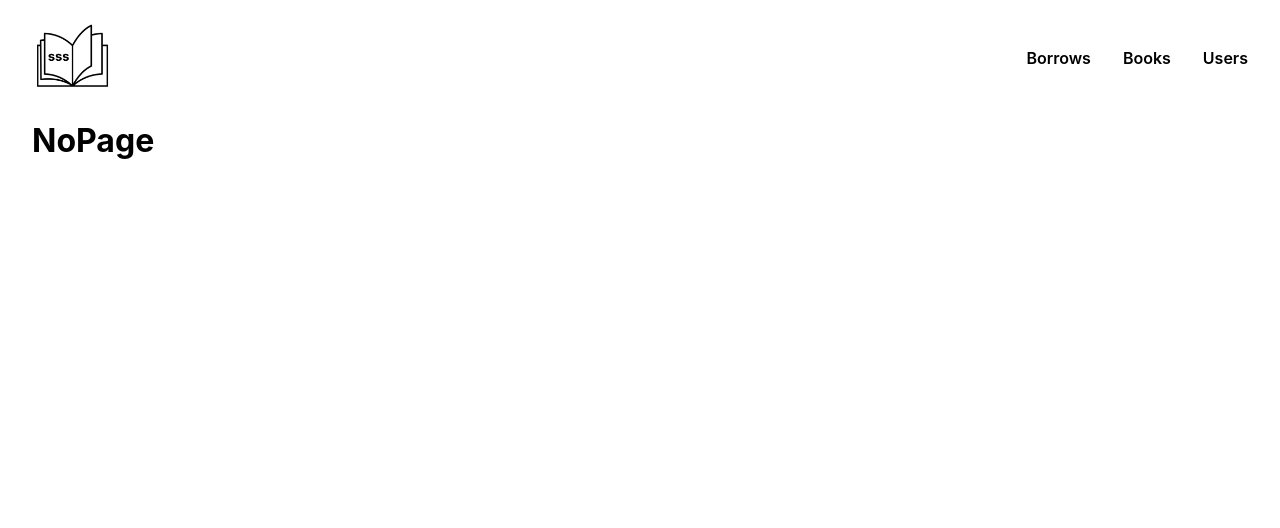
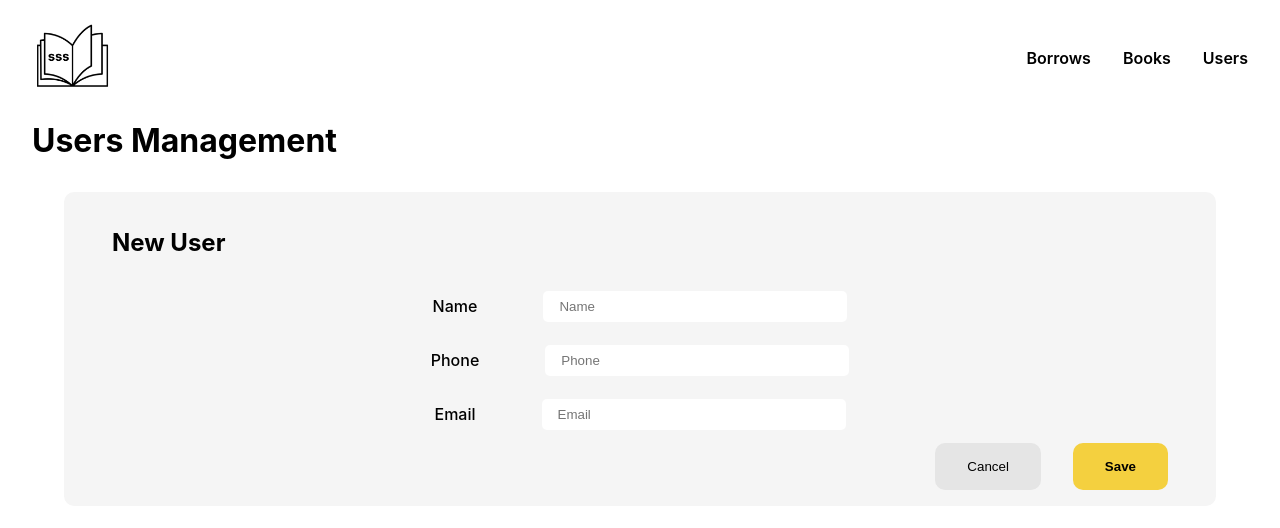
Before and after one commit to dngocthien/LibMS_fe, a React (Create React App) app: page /users/new in a window 1280 px wide. Shown: the top 528 px of the page. Built offline with nearby package versions, Linux system fonts and the light colour scheme.

Commit message:
user management page

```diff
--- a/src/App.js
+++ b/src/App.js
@@ -4,6 +4,7 @@ import { BrowserRouter, Routes, Route } from "react-router-dom";
 import Layout from "./components/Layout/Layout";
 import BorrowManagement from "./components/BorrowsManagement/BorrowsManagement"
 import UserManagement from "./components/UsersManagement/UsersManagement"
+import UserAdding from "./components/UsersManagement/UserAdding"
 import BookManagement from "./components/BooksManagement/BooksManagement"
 import NoPage from "./components/NoPage/NoPage"
 
@@ -15,6 +16,7 @@ const App = () => {
           <Route index element={<BorrowManagement />} />
           <Route path="books" element={<BookManagement />} />
           <Route path="users" element={<UserManagement />} />
+          <Route path="users/new" element={<UserAdding />} />
           <Route path="*" element={<NoPage />} />
         </Route>
       </Routes>
--- a/src/components/Layout/Layout.css
+++ b/src/components/Layout/Layout.css
@@ -8,13 +8,23 @@
     border: 1px solid var(--grey);
     border-radius: 15px;
     padding: .8rem;
-    margin: 0 3rem;
+    margin-left: 3rem;
     height: 1rem;
     width: 100%;
 }
 .btn-yellow{
     font-weight: 700;
     background-color: var(--yellow);
+    border: none;
+    border-radius: 10px;
+    padding: 1rem 2rem;
+    margin-left: 2rem;
+    white-space: nowrap;
+    cursor: pointer;
+}
+.btn-light{
+    font-weight: 500;
+    background-color: var(--light1);
     border: none;
     border-radius: 10px;
     padding: 1rem 2rem;
@@ -62,3 +72,7 @@ h1{
     font-weight: 700;
     white-space: nowrap;
 }
+h2{
+    font-size: 24px;
+    font-weight: 700;
+}
--- a/src/components/UsersManagement/AddUser.js
+++ /dev/null
@@ -1,57 +0,0 @@
-import React from 'react'
-import { useState } from 'react';
-
-const AddUser = () => {
-    const [name, setName] = useState("");
-    const [phone, setPhone] = useState(null);
-    const [email, setEmail] = useState("");
-    const [issuedDate, setIssuedDate] = useState(null);
-    const [expiredDate, setExpiredDate] = useState(null);
-
-    return (
-        <div className="users-add">
-            <h3>Add User</h3>
-            <div className="users-add-container">
-                <div className="admin-products-add-body-info">
-                    <p>
-                        <input
-                            id="add_name"
-                            placeholder="Name"
-                            onChange={(e) => setName(e.target.value)}
-                        ></input>
-                    </p>
-                    <p>
-                        <input
-                            id="add_brand"
-                            placeholder="Phone"
-                            onChange={(e) => setPhone(e.target.value)}
-                        ></input>
-                    </p>
-                    <p>
-                        <input
-                            id="add_price"
-                            placeholder="Email"
-                            onChange={(e) => setEmail(e.target.value)}
-                        ></input>
-                    </p>
-
-                </div>
-            </div>
-
-            <div className="users-add-footer">
-                <button>Cancel</button>
-
-                <button
-                    onClick={(event) => {
-                        event.preventDefault();
-                        // saveProduct();
-                    }}
-                >
-                    Save
-                </button>
-            </div>
-        </div>
-    )
-}
-
-export default AddUser
--- /dev/null
+++ b/src/components/UsersManagement/UserAdding.js
@@ -0,0 +1,65 @@
+import React from 'react'
+import { useState } from 'react';
+
+const AddUser = () => {
+    const [name, setName] = useState("");
+    const [phone, setPhone] = useState(null);
+    const [email, setEmail] = useState("");
+    const [issuedDate, setIssuedDate] = useState(null);
+    const [expiredDate, setExpiredDate] = useState(null);
+
+    return (
+        <div className='users'>
+            <h1>Users Management</h1>
+
+            <div className="users-add">
+                <h2>New User</h2>
+
+                <div>
+                    <table>
+                        <tr>
+                            <td><p>Name</p></td>
+                            <td><input
+                                id="add_name"
+                                placeholder="Name"
+                                onChange={(e) => setName(e.target.value)}
+                            ></input></td>
+                        </tr>
+                        <tr>
+                            <td><p>Phone</p></td>
+                            <td><input
+                                id="add_brand"
+                                placeholder="Phone"
+                                onChange={(e) => setPhone(e.target.value)}
+                            ></input></td>
+                        </tr>
+                        <tr>
+                            <td><p>Email</p></td>
+                            <td><input
+                                id="add_price"
+                                placeholder="Email"
+                                onChange={(e) => setEmail(e.target.value)}
+                            ></input></td>
+                        </tr>
+                    </table>
+                </div>
+
+                <div className="users-add-footer">
+                    <button className='btn-light'>Cancel</button>
+
+                    <button
+                        className='btn-yellow'
+                        onClick={(event) => {
+                            event.preventDefault();
+                            // saveProduct();
+                        }}
+                    >
+                        Save
+                    </button>
+                </div>
+            </div>
+        </div>
+    )
+}
+
+export default AddUser
--- a/src/components/UsersManagement/UsersManagement.css
+++ b/src/components/UsersManagement/UsersManagement.css
@@ -26,3 +26,36 @@
     margin-right: 1rem;
     cursor: pointer;
 }
+
+.users-add{
+    border-radius: 10px;
+    background-color: var(--light2);
+    padding: 1rem 3rem;
+    margin: 2rem;
+}
+.users-add table{
+    margin-left: 2rem;
+    width: 100%;
+    justify-content: center;
+    align-items: center;
+}
+.users-add table tr{
+    display: flex;
+    width: 100%;
+    justify-content: center;
+    align-items: center;
+}
+.users-add p{
+    font-weight: 500;
+}
+.users-add table input{
+    border: none;
+    border-radius: 5px;
+    padding: .5rem 1rem;
+    margin: 0 4rem;
+    width: 17rem;
+}
+.users-add-footer{
+    display: flex;
+    justify-content: flex-end;
+}
--- a/src/components/UsersManagement/UsersManagement.js
+++ b/src/components/UsersManagement/UsersManagement.js
@@ -1,11 +1,11 @@
 import React from 'react'
 import { useState, useEffect } from 'react';
+import { Link } from 'react-router-dom';
 
 import icon_delete from "../../assets/delete.png";
 import icon_edit from "../../assets/edit.png";
 import "./UsersManagement.css"
 import { DB_URL } from "../../constants";
-import AddUser from './AddUser';
 
 const UserManagement = () => {
   const [searchQuery, setSearchQuery] = useState("");
@@ -37,14 +37,15 @@ const UserManagement = () => {
           type="text"
           placeholder="Search"
           onChange={(e) => setSearchQuery(e.target.value)}
-          // onChange={() => setSearchQuery(document.getElementById("searching").value)}
-
         />
 
-        <button className='btn-yellow'>
-          Add User
-        </button>
+        <Link className='text-link' to='/users/new'>
+          <button className='btn-yellow'>
+            Add User
+          </button>
+        </Link>
       </div>
+
 
       <div className='filters'>
         <button className='btn-light-small'>
@@ -52,7 +53,6 @@ const UserManagement = () => {
         </button>
       </div>
 
-      <AddUser />
 
       <div className='users-container'>
         <table>
```
